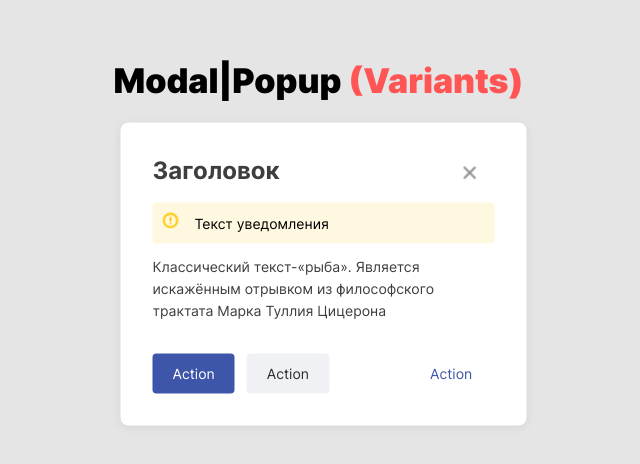
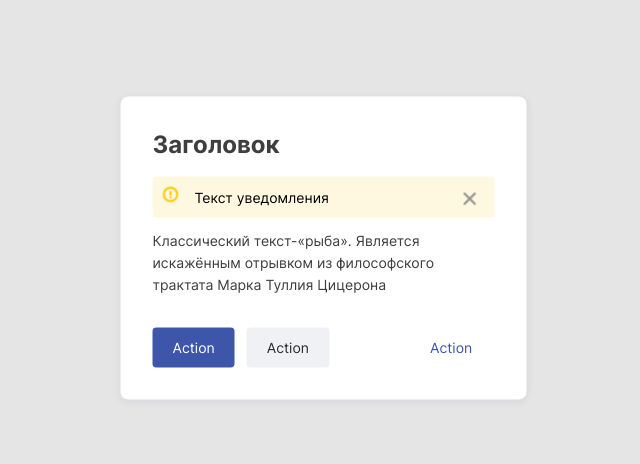
Before and after one commit to natalikulybina/lesson_8, a plain HTML site: page index.html in a window 1280 px wide. Shown: the part 152-616 px from the top of the page, without its empty margins (320-960 px from the left). Drawn offline with Linux system fonts and the light colour scheme.

Commit message:
delete title

```diff
--- a/css/style.css
+++ b/css/style.css
@@ -15,23 +15,6 @@
   left: 50%;
   /* bring your own prefixes */
   transform: translate(-50%, -50%);
-}
-
-.title {
-  position: static;
-  height: 20px;
-  margin: 0px;
-  font-family: 'Inter_black';
-  font-weight: 900;
-  font-size: 34px;
-  line-height: 20px;
-  color: #000000;
-  margin-bottom: 32px;
-}
-
-.title::after {
-  content: "(Variants)";
-  color: #FF5555;
 }
 
 .card {
--- a/index.html
+++ b/index.html
@@ -14,9 +14,6 @@
 <body>
   <div class="wrapper">
     <div class="cover centered">
-      <div>
-        <h1 class="title">Modal|Popup </h1>
-      </div>
       <div class="card">
         <section>
           <h2 class="header">Заголовок</h2>
```
